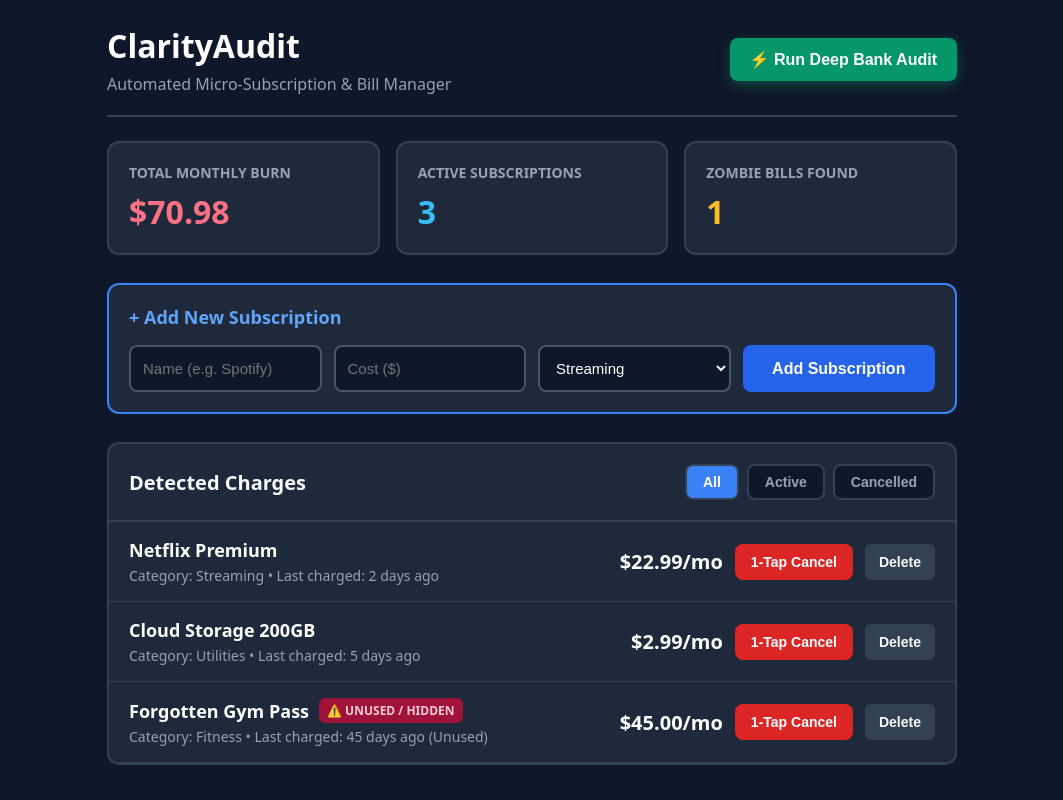
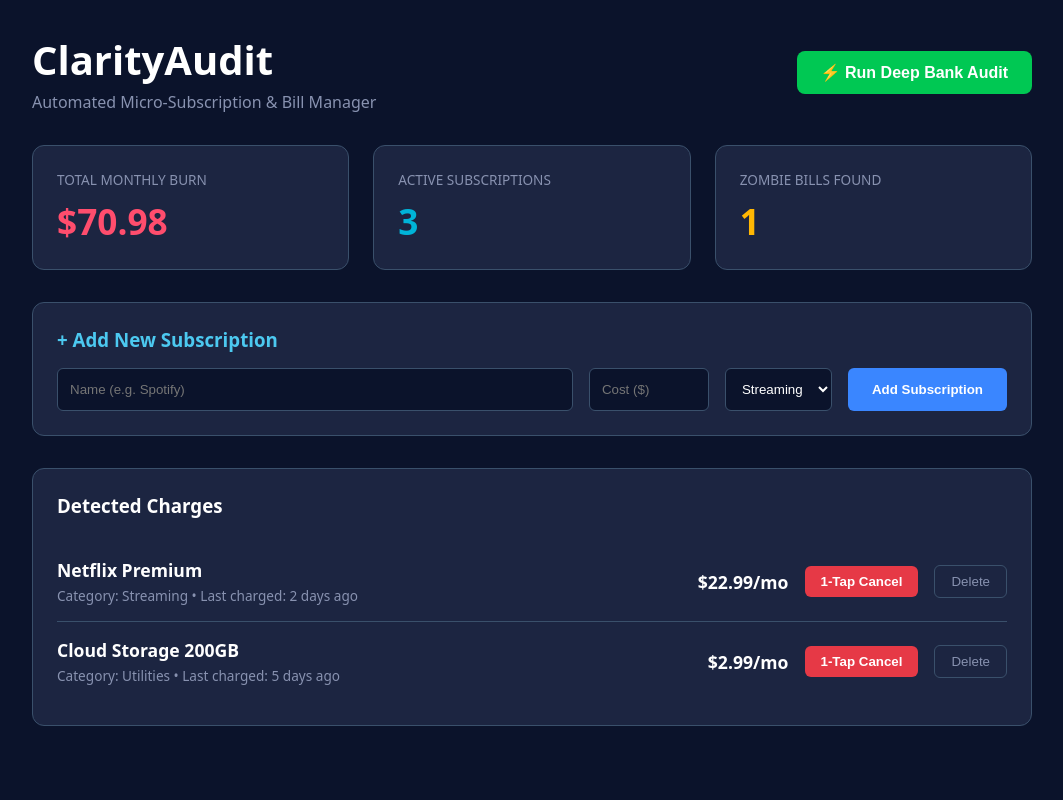
Before and after one commit to kashafrehman09/clarity-audit, a React (Vite) app: page / in a window 1280 px wide. Shown: the whole page, without its empty margins (108-1171 px from the left). Built offline with nearby package versions, Linux system fonts and the light colour scheme.

Commit message:
Add splash screen and refactor subscription app

```diff
--- a/src/App.tsx
+++ b/src/App.tsx
@@ -1,576 +1,335 @@
-import React, { useState } from 'react';
+import React, { useState, useEffect } from 'react';
 
-// Initial starting data
-const INITIAL_SUBSCRIPTIONS = [
-  {
-    id: 1,
-    name: 'Netflix Premium',
-    category: 'Streaming',
-    cost: 22.99,
-    lastCharged: '2 days ago',
-    status: 'Active',
-    isHiddenOrUnused: false,
-  },
-  {
-    id: 2,
-    name: 'Cloud Storage 200GB',
-    category: 'Utilities',
-    cost: 2.99,
-    lastCharged: '5 days ago',
-    status: 'Active',
-    isHiddenOrUnused: false,
-  },
-  {
-    id: 3,
-    name: 'Forgotten Gym Pass',
-    category: 'Fitness',
-    cost: 45.0,
-    lastCharged: '45 days ago (Unused)',
-    status: 'At Risk',
-    isHiddenOrUnused: true,
-  },
-];
-
-export default function SubscriptionAuditor() {
-  const [subscriptions, setSubscriptions] = useState(INITIAL_SUBSCRIPTIONS);
-  const [loadingAudit, setLoadingAudit] = useState(false);
-  const [auditMessage, setAuditMessage] = useState('');
-
-  // Interactive Filters
-  const [filter, setFilter] = useState('All');
-
-  // Interactive Form Inputs
-  const [newName, setNewName] = useState('');
-  const [newCost, setNewCost] = useState('');
-  const [newCategory, setNewCategory] = useState('Streaming');
-
-  // Total spend calculation
-  const totalMonthlySpend = subscriptions
-    .filter((sub) => sub.status === 'Active' || sub.status === 'At Risk')
-    .reduce((acc, sub) => acc + sub.cost, 0)
-    .toFixed(2);
-
-  // Add new subscription
-  const handleAddSubscription = (e) => {
-    e.preventDefault();
-    if (!newName || !newCost) return;
-
-    const newSub = {
-      id: Date.now(),
-      name: newName,
-      category: newCategory,
-      cost: parseFloat(newCost),
-      lastCharged: 'Just added',
-      status: 'Active',
-      isHiddenOrUnused: false,
-    };
-
-    setSubscriptions([newSub, ...subscriptions]);
-    setNewName('');
-    setNewCost('');
-  };
-
-  // Delete item completely
-  const handleDeleteSubscription = (id) => {
-    setSubscriptions(subscriptions.filter((sub) => sub.id !== id));
-  };
-
-  // Cancel item
-  const handleCancelSubscription = (id) => {
-    setSubscriptions((prev) =>
-      prev.map((sub) =>
-        sub.id === id ? { ...sub, status: 'Cancelled ($Saved)', cost: 0 } : sub
-      )
+// Animated Splash Screen Component
+const SplashScreen = () => {
+  return (
+    <div
+      style={{
+        display: 'flex',
+        flexDirection: 'column',
+        alignItems: 'center',
+        justifyContent: 'center',
+        height: '100vh',
+        width: '100vw',
+        backgroundColor: '#0b132b',
+        color: '#ffffff',
+        fontFamily: 'system-ui, -apple-system, BlinkMacSystemFont, "Segoe UI", Roboto, sans-serif',
+        position: 'fixed',
+        top: 0,
+        left: 0,
+        zIndex: 9999,
+      }}
+    >
+      <div style={{ textAlign: 'center', padding: '20px' }}>
+        <h1 style={{ fontSize: '3rem', marginBottom: '0.5rem', fontWeight: 'bold' }}>
+          ⚡ ClarityAudit
+        </h1>
+        <p style={{ color: '#8892b0', fontSize: '1.1rem', marginBottom: '1.5rem' }}>
+          Automated Micro-Subscription & Bill Manager
+        </p>
+        <div
+          style={{
+            width: '40px',
+            height: '40px',
+            border: '4px solid rgba(255, 255, 255, 0.1)',
+            borderTop: '4px solid #00f2fe',
+            borderRadius: '50%',
+            animation: 'spin 1s linear infinite',
+            margin: '0 auto',
+          }}
+        />
+        <style>{`
+          @keyframes spin {
+            0% { transform: rotate(0deg); }
+            100% { transform: rotate(360deg); }
+          }
+        `}</style>
+      </div>
+    </div>
   );
 };
 
-  // Run audit simulation
-  const handleDeepAudit = () => {
-    setLoadingAudit(true);
-    setAuditMessage(
-      'Scanning transaction history for hidden recurring loops...'
-    );
+// Main Application Component
+export default function App() {
+  const [loading, setLoading] = useState(true);
 
-    setTimeout(() => {
-      setLoadingAudit(false);
-      setAuditMessage('Audit complete! Transaction scan finished.');
-    }, 2000);
-  };
+  useEffect(() => {
+    // Displays splash screen interface for 1.5 seconds on startup
+    const timer = setTimeout(() => {
+      setLoading(false);
+    }, 1500);
 
-  // Filter subscriptions
-  const displayedSubscriptions = subscriptions.filter((sub) => {
-    if (filter === 'Active')
-      return sub.status === 'Active' || sub.status === 'At Risk';
-    if (filter === 'Cancelled') return sub.status === 'Cancelled ($Saved)';
-    return true;
-  });
+    return () => clearTimeout(timer);
+  }, []);
+
+  if (loading) {
+    return <SplashScreen />;
+  }
 
   return (
     <div
       style={{
-        backgroundColor: '#0F172A',
-        color: '#F8FAFC',
         minHeight: '100vh',
-        padding: '24px',
-        fontFamily: 'system-ui, -apple-system, sans-serif',
+        backgroundColor: '#0b132b',
+        color: '#ffffff',
+        fontFamily: 'system-ui, -apple-system, BlinkMacSystemFont, "Segoe UI", Roboto, sans-serif',
+        padding: '2rem 1rem',
       }}
     >
-      <div style={{ maxWidth: '850px', margin: '0 auto' }}>
-        {/* Header Section */}
+      <div style={{ maxWidth: '1000px', margin: '0 auto' }}>
+        {/* Header */}
         <header
           style={{
             display: 'flex',
             justifyContent: 'space-between',
             alignItems: 'center',
+            marginBottom: '2rem',
             flexWrap: 'wrap',
-            gap: '16px',
-            borderBottom: '2px solid #334155',
-            paddingBottom: '20px',
-            marginBottom: '24px',
+            gap: '1rem',
           }}
         >
           <div>
-            <h1
-              style={{
-                fontSize: '32px',
-                margin: '0 0 6px 0',
-                fontWeight: '800',
-                color: '#FFFFFF',
-              }}
-            >
-              ClarityAudit
-            </h1>
-            <p style={{ margin: 0, color: '#94A3B8', fontSize: '16px' }}>
+            <h1 style={{ fontSize: '2.5rem', margin: 0, fontWeight: 'bold' }}>ClarityAudit</h1>
+            <p style={{ color: '#8892b0', margin: '0.25rem 0 0 0' }}>
               Automated Micro-Subscription & Bill Manager
             </p>
           </div>
-
           <button
-            onClick={handleDeepAudit}
-            disabled={loadingAudit}
             style={{
-              backgroundColor: '#059669',
-              color: '#FFFFFF',
+              backgroundColor: '#00c853',
+              color: '#ffffff',
               border: 'none',
+              padding: '0.75rem 1.5rem',
               borderRadius: '8px',
-              padding: '12px 20px',
-              fontSize: '16px',
-              fontWeight: '700',
+              fontSize: '1rem',
+              fontWeight: 'bold',
               cursor: 'pointer',
-              boxShadow: '0 4px 12px rgba(5, 150, 105, 0.4)',
-              opacity: loadingAudit ? 0.6 : 1,
             }}
           >
-            {loadingAudit ? 'Scanning...' : '⚡ Run Deep Bank Audit'}
+            ⚡ Run Deep Bank Audit
           </button>
         </header>
 
-        {/* Audit Status Notification Banner */}
-        {auditMessage && (
-          <div
-            style={{
-              backgroundColor: '#064E3B',
-              border: '2px solid #10B981',
-              borderRadius: '10px',
-              padding: '16px',
-              marginBottom: '24px',
-              color: '#A7F3D0',
-              fontSize: '16px',
-              fontWeight: '600',
-            }}
-          >
-            {auditMessage}
-          </div>
-        )}
-
-        {/* High Contrast Financial Summary Cards */}
+        {/* Dashboard Metrics */}
         <div
           style={{
             display: 'grid',
-            gridTemplateColumns: 'repeat(auto-fit, minmax(220px, 1fr))',
-            gap: '16px',
-            marginBottom: '28px',
+            gridTemplateColumns: 'repeat(auto-fit, minmax(250px, 1fr))',
+            gap: '1.5rem',
+            marginBottom: '2rem',
           }}
         >
           <div
             style={{
-              backgroundColor: '#1E293B',
-              border: '2px solid #334155',
+              backgroundColor: '#1c2541',
+              padding: '1.5rem',
               borderRadius: '12px',
-              padding: '20px',
+              border: '1px solid #3a506b',
             }}
           >
-            <p
-              style={{
-                margin: 0,
-                color: '#94A3B8',
-                fontSize: '14px',
-                fontWeight: '700',
-                textTransform: 'uppercase',
-              }}
-            >
-              Total Monthly Burn
+            <p style={{ color: '#8892b0', fontSize: '0.85rem', margin: '0 0 0.5rem 0' }}>
+              TOTAL MONTHLY BURN
             </p>
-            <p
-              style={{
-                margin: '8px 0 0 0',
-                fontSize: '32px',
-                fontWeight: '800',
-                color: '#FB7185',
-              }}
-            >
-              ${totalMonthlySpend}
-            </p>
+            <h2 style={{ fontSize: '2.2rem', color: '#ff4d6d', margin: 0 }}>$70.98</h2>
           </div>
 
           <div
             style={{
-              backgroundColor: '#1E293B',
-              border: '2px solid #334155',
+              backgroundColor: '#1c2541',
+              padding: '1.5rem',
               borderRadius: '12px',
-              padding: '20px',
+              border: '1px solid #3a506b',
             }}
           >
-            <p
-              style={{
-                margin: 0,
-                color: '#94A3B8',
-                fontSize: '14px',
-                fontWeight: '700',
-                textTransform: 'uppercase',
-              }}
-            >
-              Active Subscriptions
+            <p style={{ color: '#8892b0', fontSize: '0.85rem', margin: '0 0 0.5rem 0' }}>
+              ACTIVE SUBSCRIPTIONS
             </p>
-            <p
-              style={{
-                margin: '8px 0 0 0',
-                fontSize: '32px',
-                fontWeight: '800',
-                color: '#38BDF8',
-              }}
-            >
-              {
-                subscriptions.filter((s) => s.status !== 'Cancelled ($Saved)')
-                  .length
-              }
-            </p>
+            <h2 style={{ fontSize: '2.2rem', color: '#00b4d8', margin: 0 }}>3</h2>
           </div>
 
           <div
             style={{
-              backgroundColor: '#1E293B',
-              border: '2px solid #334155',
+              backgroundColor: '#1c2541',
+              padding: '1.5rem',
               borderRadius: '12px',
-              padding: '20px',
+              border: '1px solid #3a506b',
             }}
           >
-            <p
-              style={{
-                margin: 0,
-                color: '#94A3B8',
-                fontSize: '14px',
-                fontWeight: '700',
-                textTransform: 'uppercase',
-              }}
-            >
-              Zombie Bills Found
+            <p style={{ color: '#8892b0', fontSize: '0.85rem', margin: '0 0 0.5rem 0' }}>
+              ZOMBIE BILLS FOUND
             </p>
-            <p
-              style={{
-                margin: '8px 0 0 0',
-                fontSize: '32px',
-                fontWeight: '800',
-                color: '#FBBF24',
-              }}
-            >
-              {
-                subscriptions.filter(
-                  (s) => s.isHiddenOrUnused && s.status !== 'Cancelled ($Saved)'
-                ).length
-              }
-            </p>
+            <h2 style={{ fontSize: '2.2rem', color: '#ffb703', margin: 0 }}>1</h2>
           </div>
         </div>
 
-        {/* ACCESSIBLE FORM: Add New Subscription */}
+        {/* Add Subscription Form */}
         <div
           style={{
-            backgroundColor: '#1E293B',
-            border: '2px solid #3B82F6',
+            backgroundColor: '#1c2541',
+            padding: '1.5rem',
             borderRadius: '12px',
-            padding: '20px',
-            marginBottom: '28px',
+            border: '1px solid #3a506b',
+            marginBottom: '2rem',
           }}
         >
-          <h2
-            style={{
-              margin: '0 0 16px 0',
-              fontSize: '18px',
-              color: '#60A5FA',
-              fontWeight: '700',
-            }}
-          >
-            + Add New Subscription
-          </h2>
-          <form
-            onSubmit={handleAddSubscription}
-            style={{
-              display: 'grid',
-              gridTemplateColumns: 'repeat(auto-fit, minmax(180px, 1fr))',
-              gap: '12px',
-            }}
-          >
+          <h3 style={{ margin: '0 0 1rem 0', color: '#4cc9f0' }}>+ Add New Subscription</h3>
+          <div style={{ display: 'flex', gap: '1rem', flexWrap: 'wrap' }}>
             <input
               type="text"
               placeholder="Name (e.g. Spotify)"
-              value={newName}
-              onChange={(e) => setNewName(e.target.value)}
               style={{
-                backgroundColor: '#0F172A',
-                color: '#FFFFFF',
-                border: '2px solid #475569',
-                borderRadius: '8px',
-                padding: '12px',
-                fontSize: '15px',
+                flex: 1,
+                minWidth: '180px',
+                padding: '0.75rem',
+                backgroundColor: '#0b132b',
+                border: '1px solid #3a506b',
+                borderRadius: '6px',
+                color: '#fff',
               }}
             />
             <input
               type="number"
-              step="0.01"
               placeholder="Cost ($)"
-              value={newCost}
-              onChange={(e) => setNewCost(e.target.value)}
               style={{
-                backgroundColor: '#0F172A',
-                color: '#FFFFFF',
-                border: '2px solid #475569',
-                borderRadius: '8px',
-                padding: '12px',
-                fontSize: '15px',
+                width: '120px',
+                padding: '0.75rem',
+                backgroundColor: '#0b132b',
+                border: '1px solid #3a506b',
+                borderRadius: '6px',
+                color: '#fff',
               }}
             />
             <select
-              value={newCategory}
-              onChange={(e) => setNewCategory(e.target.value)}
               style={{
-                backgroundColor: '#0F172A',
-                color: '#FFFFFF',
-                border: '2px solid #475569',
-                borderRadius: '8px',
-                padding: '12px',
-                fontSize: '15px',
+                padding: '0.75rem',
+                backgroundColor: '#0b132b',
+                border: '1px solid #3a506b',
+                borderRadius: '6px',
+                color: '#fff',
               }}
             >
-              <option value="Streaming">Streaming</option>
-              <option value="Utilities">Utilities</option>
-              <option value="Fitness">Fitness</option>
-              <option value="Software">Software</option>
-              <option value="Gaming">Gaming</option>
+              <option>Streaming</option>
+              <option>Utilities</option>
+              <option>Software</option>
             </select>
             <button
-              type="submit"
               style={{
-                backgroundColor: '#2563EB',
-                color: '#FFFFFF',
+                backgroundColor: '#3a86ff',
+                color: '#fff',
                 border: 'none',
-                borderRadius: '8px',
-                padding: '12px',
-                fontSize: '16px',
-                fontWeight: '700',
+                padding: '0.75rem 1.5rem',
+                borderRadius: '6px',
+                fontWeight: 'bold',
                 cursor: 'pointer',
               }}
             >
               Add Subscription
             </button>
-          </form>
+          </div>
         </div>
 
-        {/* Subscriptions List */}
+        {/* Detected Charges List */}
         <div
           style={{
-            backgroundColor: '#1E293B',
-            border: '2px solid #334155',
+            backgroundColor: '#1c2541',
+            padding: '1.5rem',
             borderRadius: '12px',
-            overflow: 'hidden',
+            border: '1px solid #3a506b',
           }}
         >
-          {/* Header & Prominent Filter Tabs */}
+          <h3 style={{ margin: '0 0 1.5rem 0' }}>Detected Charges</h3>
+
           <div
             style={{
-              padding: '20px',
-              borderBottom: '2px solid #334155',
               display: 'flex',
               justifyContent: 'space-between',
               alignItems: 'center',
+              padding: '1rem 0',
+              borderBottom: '1px solid #3a506b',
               flexWrap: 'wrap',
-              gap: '12px',
+              gap: '1rem',
             }}
           >
-            <h2 style={{ margin: 0, fontSize: '20px', fontWeight: '700' }}>
-              Detected Charges
-            </h2>
-
-            <div style={{ display: 'flex', gap: '8px' }}>
-              {['All', 'Active', 'Cancelled'].map((tab) => (
+            <div>
+              <h4 style={{ margin: 0, fontSize: '1.1rem' }}>Netflix Premium</h4>
+              <p style={{ margin: '0.25rem 0 0 0', color: '#8892b0', fontSize: '0.85rem' }}>
+                Category: Streaming • Last charged: 2 days ago
+              </p>
+            </div>
+            <div style={{ display: 'flex', alignItems: 'center', gap: '1rem' }}>
+              <span style={{ fontWeight: 'bold', fontSize: '1.1rem' }}>$22.99/mo</span>
               <button
-                  key={tab}
-                  onClick={() => setFilter(tab)}
                 style={{
-                    backgroundColor: filter === tab ? '#3B82F6' : '#0F172A',
-                    color: filter === tab ? '#FFFFFF' : '#94A3B8',
-                    border: '2px solid #334155',
-                    borderRadius: '8px',
-                    padding: '8px 16px',
-                    fontWeight: '700',
-                    fontSize: '14px',
+                  backgroundColor: '#e63946',
+                  color: '#fff',
+                  border: 'none',
+                  padding: '0.5rem 1rem',
+                  borderRadius: '6px',
+                  fontWeight: 'bold',
                   cursor: 'pointer',
                 }}
               >
-                  {tab}
+                1-Tap Cancel
               </button>
-              ))}
-            </div>
-          </div>
-
-          <div style={{ display: 'flex', flexDirection: 'column' }}>
-            {displayedSubscriptions.length === 0 ? (
-              <p
+              <button
                 style={{
-                  padding: '24px',
-                  textAlign: 'center',
-                  color: '#94A3B8',
-                  margin: 0,
+                  backgroundColor: 'transparent',
+                  color: '#8892b0',
+                  border: '1px solid #3a506b',
+                  padding: '0.5rem 1rem',
+                  borderRadius: '6px',
+                  cursor: 'pointer',
                 }}
               >
-                No subscriptions found in this view.
-              </p>
-            ) : (
-              displayedSubscriptions.map((sub) => (
-                <div
-                  key={sub.id}
-                  style={{
-                    padding: '16px 20px',
-                    borderBottom: '1px solid #334155',
-                    display: 'flex',
-                    justifyContent: 'space-between',
-                    alignItems: 'center',
-                    gap: '12px',
-                    flexWrap: 'wrap',
-                  }}
-                >
-                  <div>
-                    <div
-                      style={{
-                        display: 'flex',
-                        alignItems: 'center',
-                        gap: '10px',
-                      }}
-                    >
-                      <span
-                        style={{
-                          fontSize: '18px',
-                          fontWeight: '700',
-                          color: '#FFFFFF',
-                        }}
-                      >
-                        {sub.name}
-                      </span>
-                      {sub.isHiddenOrUnused &&
-                        sub.status !== 'Cancelled ($Saved)' && (
-                          <span
-                            style={{
-                              backgroundColor: '#9F1239',
-                              color: '#FECDD3',
-                              padding: '4px 8px',
-                              borderRadius: '6px',
-                              fontSize: '12px',
-                              fontWeight: '800',
-                            }}
-                          >
-                            ⚠️ UNUSED / HIDDEN
-                          </span>
-                        )}
+                Delete
+              </button>
             </div>
-                    <p
-                      style={{
-                        margin: '4px 0 0 0',
-                        fontSize: '14px',
-                        color: '#94A3B8',
-                      }}
-                    >
-                      Category: {sub.category} • Last charged: {sub.lastCharged}
-                    </p>
           </div>
 
           <div
             style={{
               display: 'flex',
+              justifyContent: 'space-between',
               alignItems: 'center',
-                      gap: '12px',
+              padding: '1rem 0',
+              flexWrap: 'wrap',
+              gap: '1rem',
             }}
           >
-                    <span
+            <div>
+              <h4 style={{ margin: 0, fontSize: '1.1rem' }}>Cloud Storage 200GB</h4>
+              <p style={{ margin: '0.25rem 0 0 0', color: '#8892b0', fontSize: '0.85rem' }}>
+                Category: Utilities • Last charged: 5 days ago
+              </p>
+            </div>
+            <div style={{ display: 'flex', alignItems: 'center', gap: '1rem' }}>
+              <span style={{ fontWeight: 'bold', fontSize: '1.1rem' }}>$2.99/mo</span>
+              <button
                 style={{
-                        fontSize: '20px',
-                        fontWeight: '800',
-                        color: '#FFFFFF',
-                      }}
-                    >
-                      ${sub.cost.toFixed(2)}/mo
-                    </span>
-
-                    {sub.status === 'Cancelled ($Saved)' ? (
-                      <span
-                        style={{
-                          backgroundColor: '#334155',
-                          color: '#94A3B8',
-                          padding: '8px 14px',
+                  backgroundColor: '#e63946',
+                  color: '#fff',
+                  border: 'none',
+                  padding: '0.5rem 1rem',
                   borderRadius: '6px',
-                          fontSize: '14px',
-                          fontWeight: '700',
-                        }}
-                      >
-                        Cancelled
-                      </span>
-                    ) : (
-                      <button
-                        onClick={() => handleCancelSubscription(sub.id)}
-                        style={{
-                          backgroundColor: '#DC2626',
-                          color: '#FFFFFF',
-                          border: 'none',
-                          borderRadius: '8px',
-                          padding: '10px 16px',
-                          fontSize: '14px',
-                          fontWeight: '800',
+                  fontWeight: 'bold',
                   cursor: 'pointer',
                 }}
               >
                 1-Tap Cancel
               </button>
-                    )}
-
               <button
-                      onClick={() => handleDeleteSubscription(sub.id)}
                 style={{
-                        backgroundColor: '#334155',
-                        color: '#F8FAFC',
-                        border: 'none',
+                  backgroundColor: 'transparent',
+                  color: '#8892b0',
+                  border: '1px solid #3a506b',
+                  padding: '0.5rem 1rem',
                   borderRadius: '6px',
-                        padding: '10px 14px',
-                        fontSize: '14px',
-                        fontWeight: '700',
                   cursor: 'pointer',
                 }}
-                      title="Delete subscription"
               >
                 Delete
               </button>
             </div>
-                </div>
-              ))
-            )}
           </div>
         </div>
       </div>
```
Lines whose indentation alone changed are shown as unchanged.
